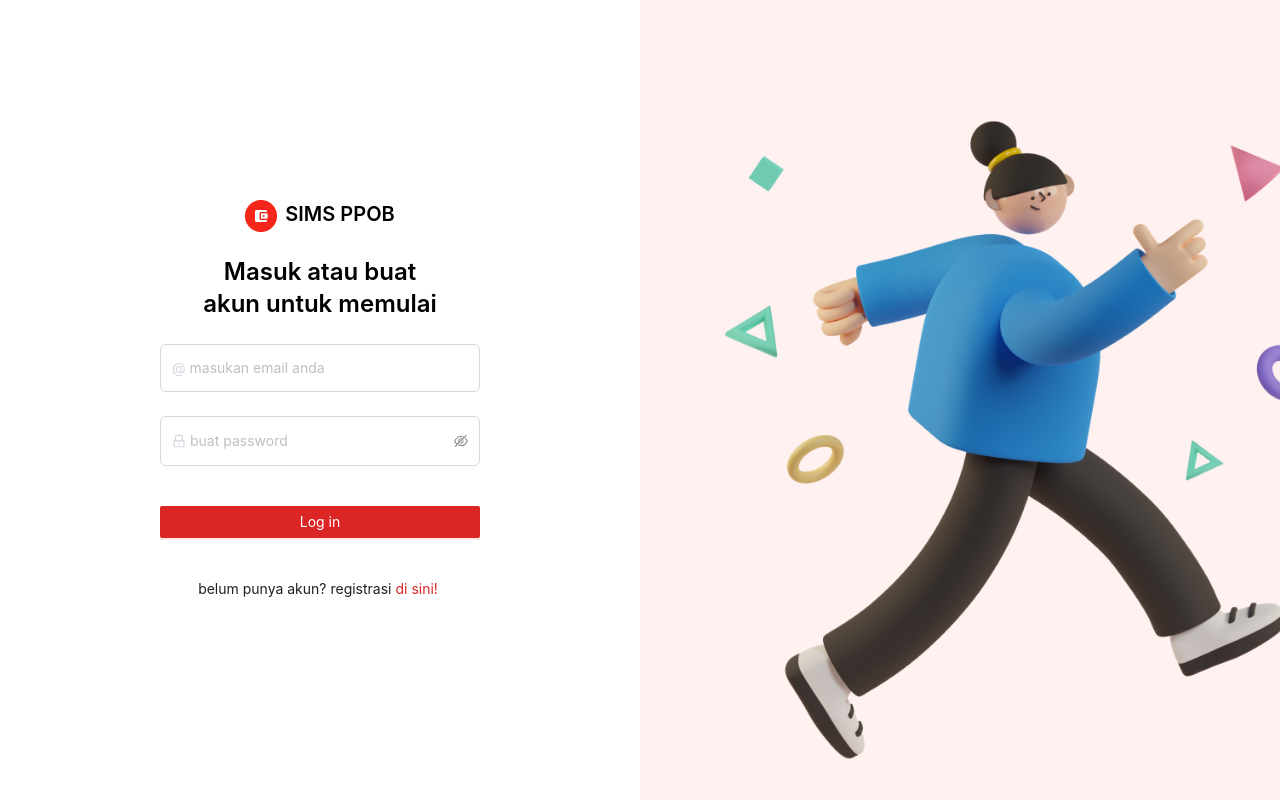
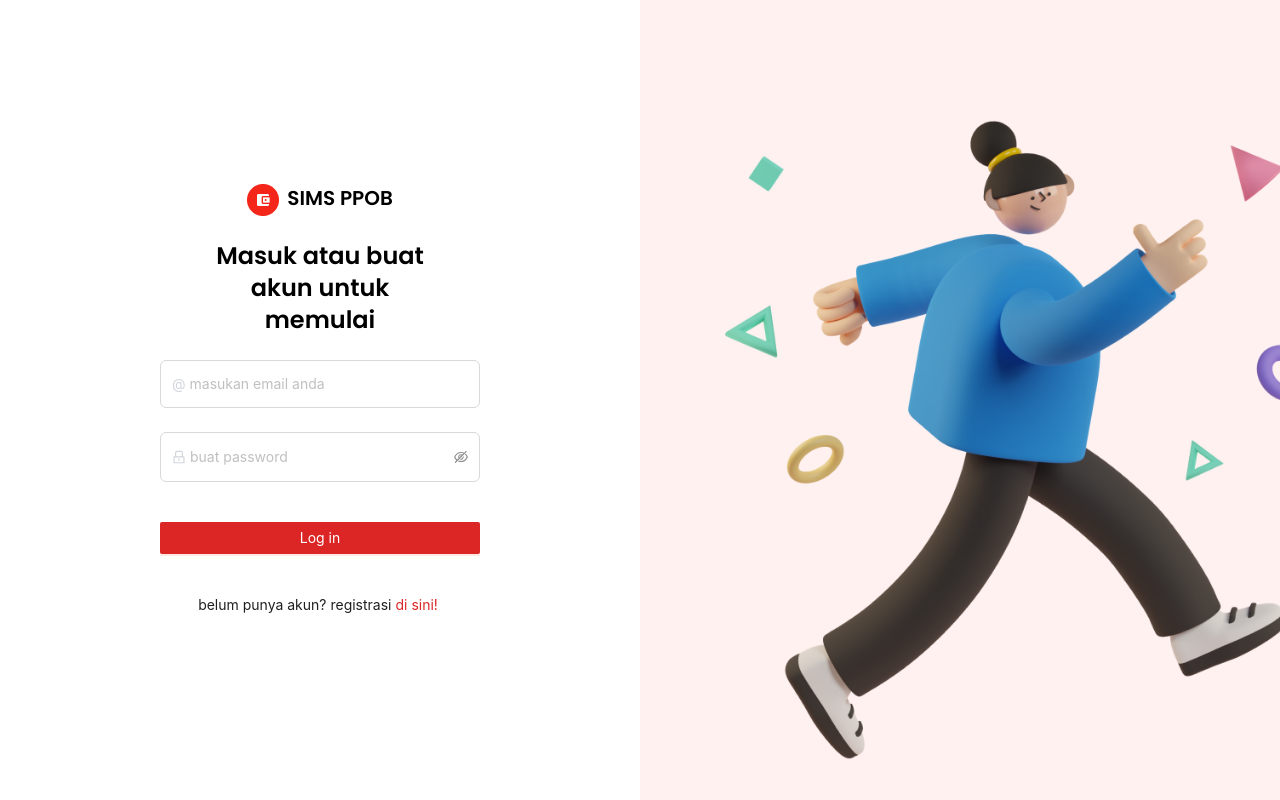
Before and after one commit to RezaAlpadizami/SIMS-PPOB-REZA, a React (Create React App) app: page /login in a window 1280 px wide. Built offline with nearby package versions, Linux system fonts and the light colour scheme.

Commit message:
adding googleFont, fix function image upload

```diff
--- a/public/index.html
+++ b/public/index.html
@@ -25,6 +25,12 @@
       work correctly both with client-side routing and a non-root public URL.
       Learn how to configure a non-root public URL by running `npm run build`.
     -->
+    <link rel="preconnect" href="https://fonts.googleapis.com" />
+    <link rel="preconnect" href="https://fonts.gstatic.com" crossorigin />
+    <link
+      href="https://fonts.googleapis.com/css2?family=Poppins:wght@300;400;500;600;700;800;900&display=swap"
+      rel="stylesheet"
+    />
     <title>React App</title>
   </head>
   <body>
--- a/src/components/account-balance/account-balance.component.tsx
+++ b/src/components/account-balance/account-balance.component.tsx
@@ -71,7 +71,7 @@ const AccountBalance: React.FC = () => {
                 : "••••••••"}
             </h2>
             <p
-              className="text-xs cursor-pointer w-20"
+              className="text-[11px] cursor-pointer w-20"
               onClick={handleShowHideBalance}
             >
               Lihat Saldo
--- a/src/components/edit-account/edit-account.component.tsx
+++ b/src/components/edit-account/edit-account.component.tsx
@@ -50,7 +50,6 @@ const EditAccount: React.FC = () => {
       .catch((err) => {
         setIsLoading(false);
         showMessage("error", err?.response?.data?.message);
-        console.log("err", err);
       });
   };
 
--- a/src/components/image-upload/image-upload.component.tsx
+++ b/src/components/image-upload/image-upload.component.tsx
@@ -9,7 +9,6 @@ import { message } from "antd";
 const ImageUpload: React.FC = () => {
   const dispatch = useAppDispatch();
   const [open, setOpen] = useState(false);
-  const [modalText, setModalText] = useState("");
   const [isLoading, setIsLoading] = useState(false);
   const { user } = useAppSelector((state) => state.auth);
   const { profile } = useAppSelector((state) => state.profile);
@@ -34,7 +33,6 @@ const ImageUpload: React.FC = () => {
     const file = e.target.files && e.target.files[0];
     if (file) {
       setSelectedFile(file);
-      setModalText(`Yakin mengganti profile dengan ini ${selectedFile?.name}`);
       showModal();
     }
   };
@@ -103,7 +101,7 @@ const ImageUpload: React.FC = () => {
         confirmLoading={isLoading}
         onCancel={handleCancel}
       >
-        <p>{modalText}</p>
+        <p>{`Yakin mengganti profile dengan ini ${selectedFile?.name}`}</p>
       </Modal>
     </>
   );
--- a/src/components/top-up/top-up.component.tsx
+++ b/src/components/top-up/top-up.component.tsx
@@ -97,7 +97,7 @@ const TopUp = () => {
       {isLoading && <LoadingLottie />}
       <div className="my-8">
         <p className="mt-6 mb-1">Silahkan masukan</p>
-        <h1 className="font-bold text-3xl">Nominal Top Up</h1>
+        <h1 className="font-semibold text-2xl">Nominal Top Up</h1>
       </div>
       <div className="grid grid-cols-6 gap-3">
         <div className="col-span-4">
--- a/src/index.css
+++ b/src/index.css
@@ -17,8 +17,7 @@
 
 body {
   margin: 0;
-  font-family: -apple-system, BlinkMacSystemFont, 'Segoe UI', 'Roboto', 'Oxygen',
-    'Ubuntu', 'Cantarell', 'Fira Sans', 'Droid Sans', 'Helvetica Neue',
+  font-family: 'Poppins',
     sans-serif;
   -webkit-font-smoothing: antialiased;
   -moz-osx-font-smoothing: grayscale;
--- a/src/routes/register/register.component.tsx
+++ b/src/routes/register/register.component.tsx
@@ -44,7 +44,7 @@ const Register = () => {
     }
 
     if (isSuccess) {
-      showMessage("success", message);
+      showMessage("success", "register success");
       navigate("/login");
     }
 
```
